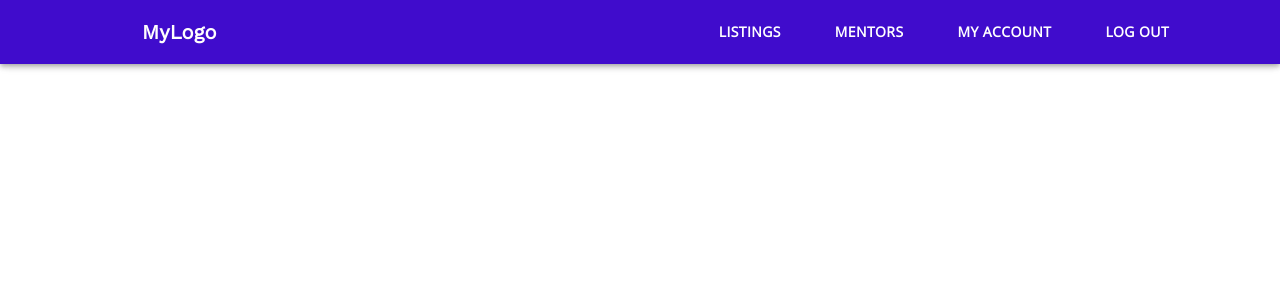
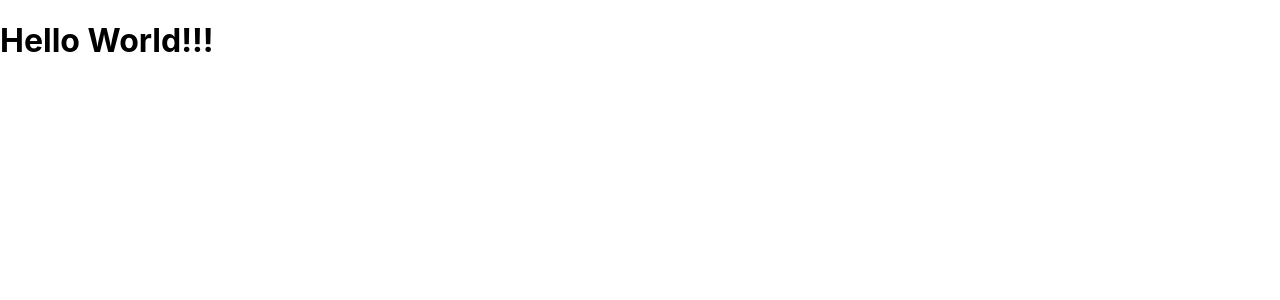
Before and after one commit to nmesfin2/my_react_playground, a React (Create React App) app: page / in a window 1280 px wide. Shown: the top 300 px of the page. Built offline with nearby package versions, Linux system fonts and the light colour scheme.

Commit message:
creating component

```diff
--- a/src/App.js
+++ b/src/App.js
@@ -1,13 +1,18 @@
-import logo from './logo.svg';
+// import logo from './logo.svg';
+import React from 'react'
 import './App.css';
-import Header from './Header';
+// import Header from './Header';
+// import { render } from '@testing-library/react';
 
-function App() {
-  return (
-    <div className="App">
-      <Header/>
-    </div>
-  );
+class App extends React.Component {
+  render() {
+    return React.createElement("h1", {}, "Hello World!!!");
+    // (
+    //   <div className="App">
+    //     <Header/>
+    //   </div>
+    // );
+  }
 }
 
 export default App;
```
Also changed, not shown: src/useful_resources.txt.
